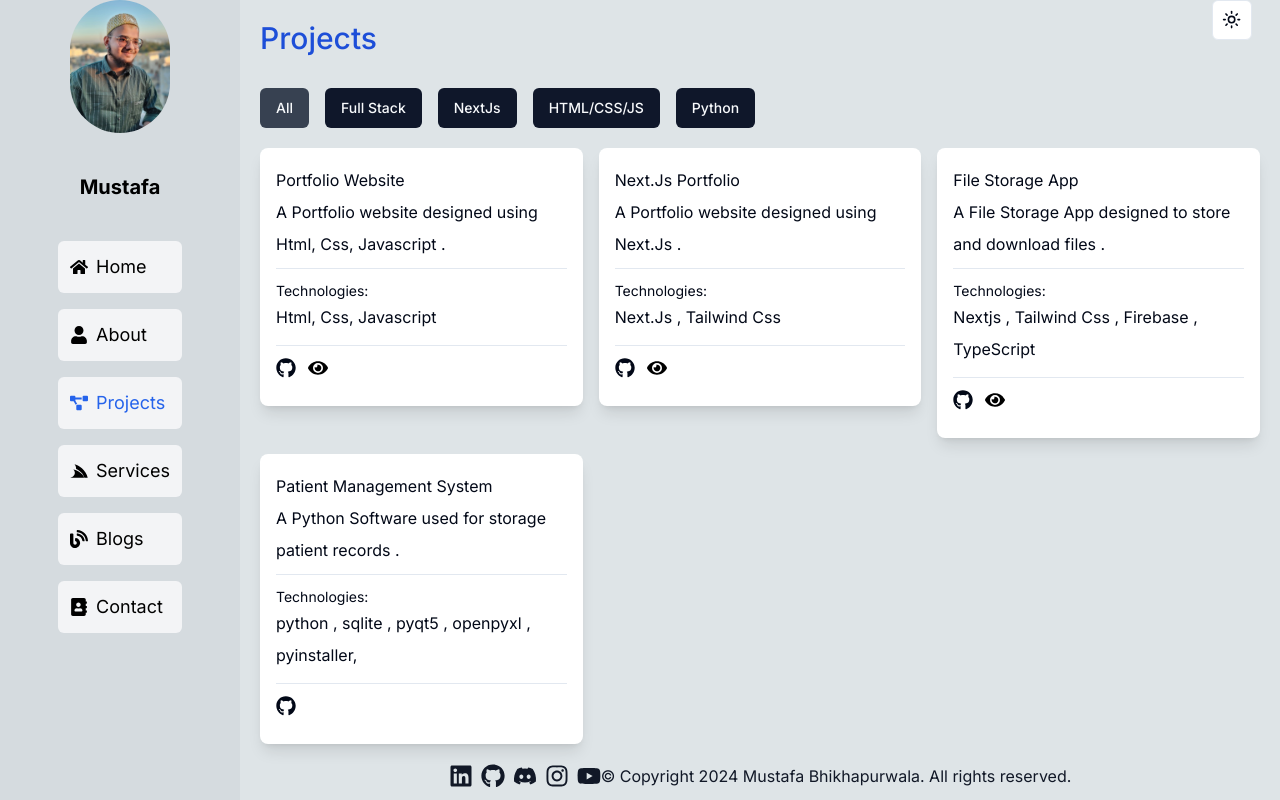
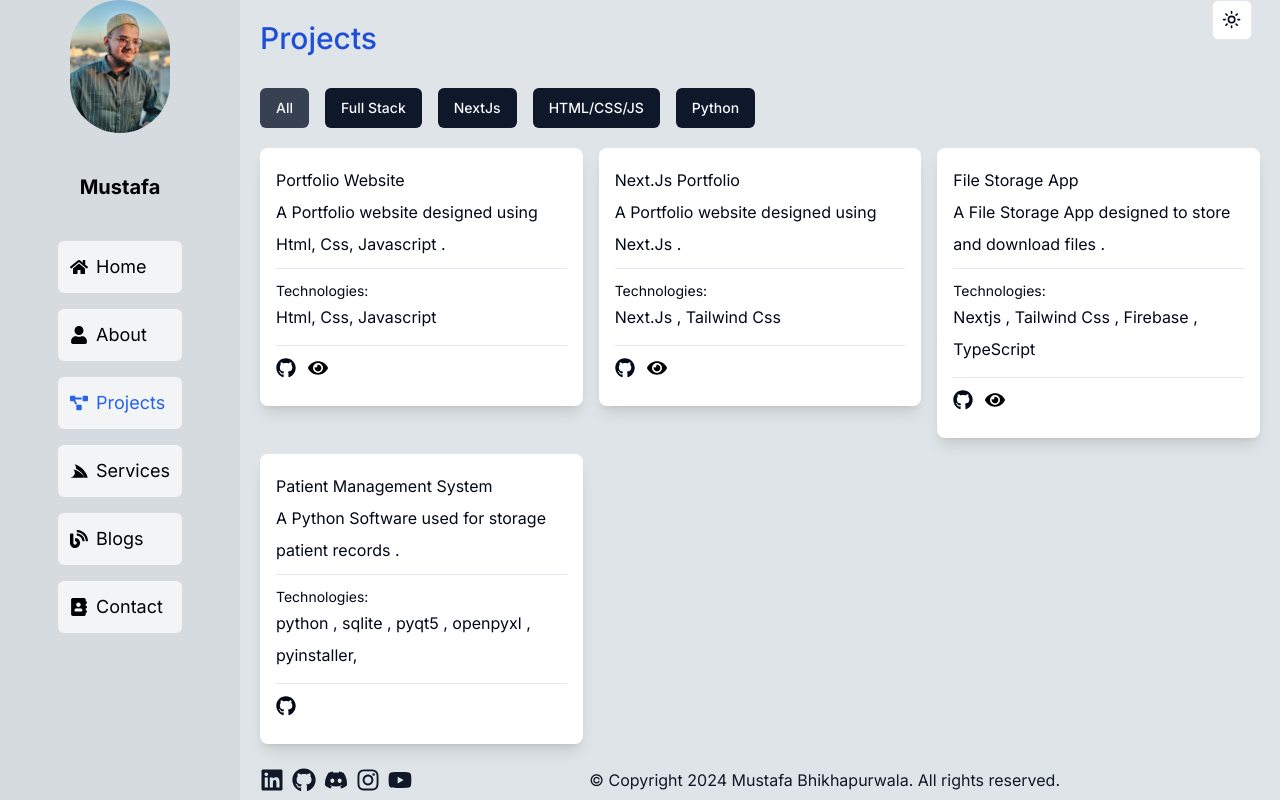
Before and after one commit to B-Mustafa/nextjs-portfolio, a Next.js app: page /project in a window 1280 px wide. Built offline with nearby package versions, Linux system fonts and the light colour scheme.

Commit message:
minor fixes

```diff
--- a/app/project/page.tsx
+++ b/app/project/page.tsx
@@ -32,13 +32,13 @@ const Projects = () => {
 
   return (
     <>
-      <section className=" z-10 p-5 items-center leading-8   flex flex-col bg-[#DEE4E7] dark:bg-gray-900 h-screen overflow-auto">
+      <section className=" z-10 p-5  leading-8   flex flex-col bg-[#DEE4E7] dark:bg-gray-900 h-screen overflow-auto">
         <div className="grid-container">
           <div>
             <h2 className="text-3xl font-medium capitalize mb-8 text-left text-blue-700">Projects</h2>
           </div>
           <ProjectFilter setFiltered={setFiltered} activeCategory={activeCategory} setActiveCategory={setActiveCategory} />
-          <motion.div layout className="grid grid-cols-1 sm:grid-cols-2 lg:grid-cols-3 gap-4 mt-5 ">
+          <motion.div layout className="grid grid-cols-1 sm:grid-cols-2 lg:grid-cols-3 gap-4 mt-5  ">
             <AnimatePresence>
               {filtered.slice(0,visibleProjects).map((project, index) => (
                 <motion.div
@@ -74,10 +74,10 @@ const Projects = () => {
             </div>
           )}
         </div>
-        <div className="mt-5">
+      </section>
+
       <Footer/>
-        </div>
-      </section>
+
     </>
   );
 };
```
